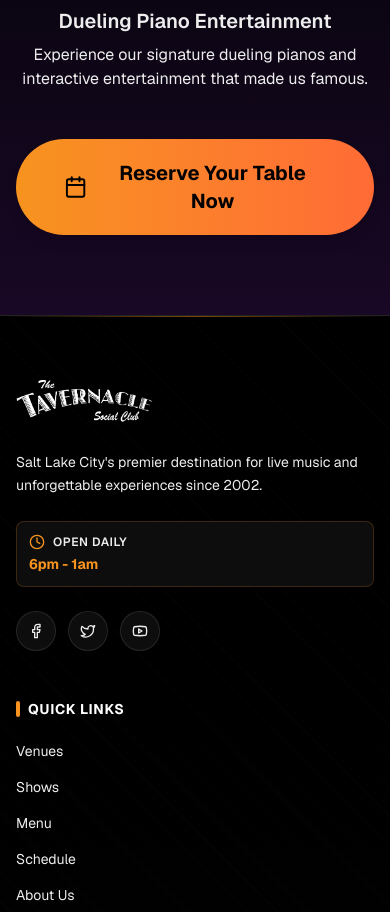
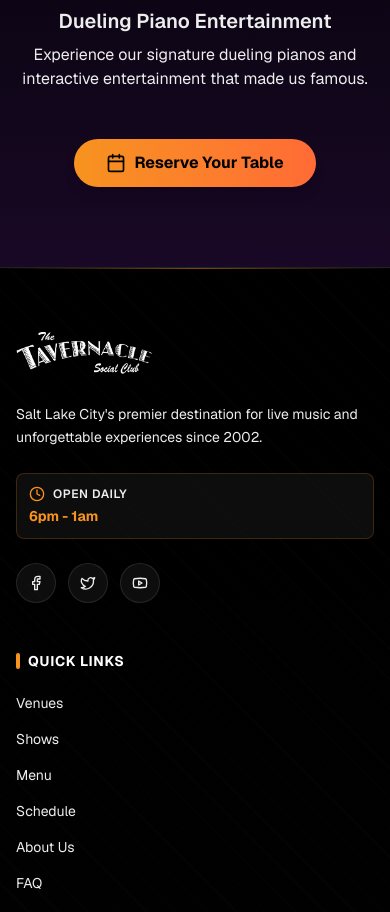
Before and after one commit to tavernacle/tavernacle.com, a Next.js app: page / in a window 390 px wide. Shown: the part 2880-3792 px from the top of the page. Built offline with nearby package versions, Linux system fonts and the light colour scheme.

Commit message:
lil cleanup

```diff
--- a/app/components/Header.tsx
+++ b/app/components/Header.tsx
@@ -54,7 +54,7 @@
               ))}
               <Link
                 href="/contact"
-                className="bg-gradient-to-r from-[#f7931e] to-[#ff6b35] hover:from-[#ff6b35] hover:to-[#f7931e] text-black px-8 py-3 rounded-full font-bold text-lg transition-all hover:scale-105 shadow-lg"
+                className="bg-gradient-to-r from-[#f7931e] to-[#ff6b35] hover:from-[#ff6b35] hover:to-[#f7931e] text-black px-6 py-2.5 rounded-full font-bold text-base transition-all hover:scale-105 shadow-lg"
               >
                 Reservations
               </Link>
--- a/app/page.tsx
+++ b/app/page.tsx
@@ -374,10 +374,10 @@
           <div className="text-center">
             <Link
               href="/contact"
-              className="bg-gradient-to-r from-[#f7931e] to-[#ff6b35] hover:from-[#ff6b35] hover:to-[#f7931e] text-black px-12 py-5 rounded-full font-bold text-xl transition-all hover:scale-105 inline-flex items-center gap-3 shadow-lg"
+              className="bg-gradient-to-r from-[#f7931e] to-[#ff6b35] hover:from-[#ff6b35] hover:to-[#f7931e] text-black px-8 py-3 rounded-full font-bold text-base sm:text-lg transition-all hover:scale-105 inline-flex items-center gap-2 shadow-lg"
             >
-              <Calendar className="w-6 h-6" />
-              Reserve Your Table Now
+              <Calendar className="w-5 h-5" />
+              Reserve Your Table
             </Link>
           </div>
         </div>
```
